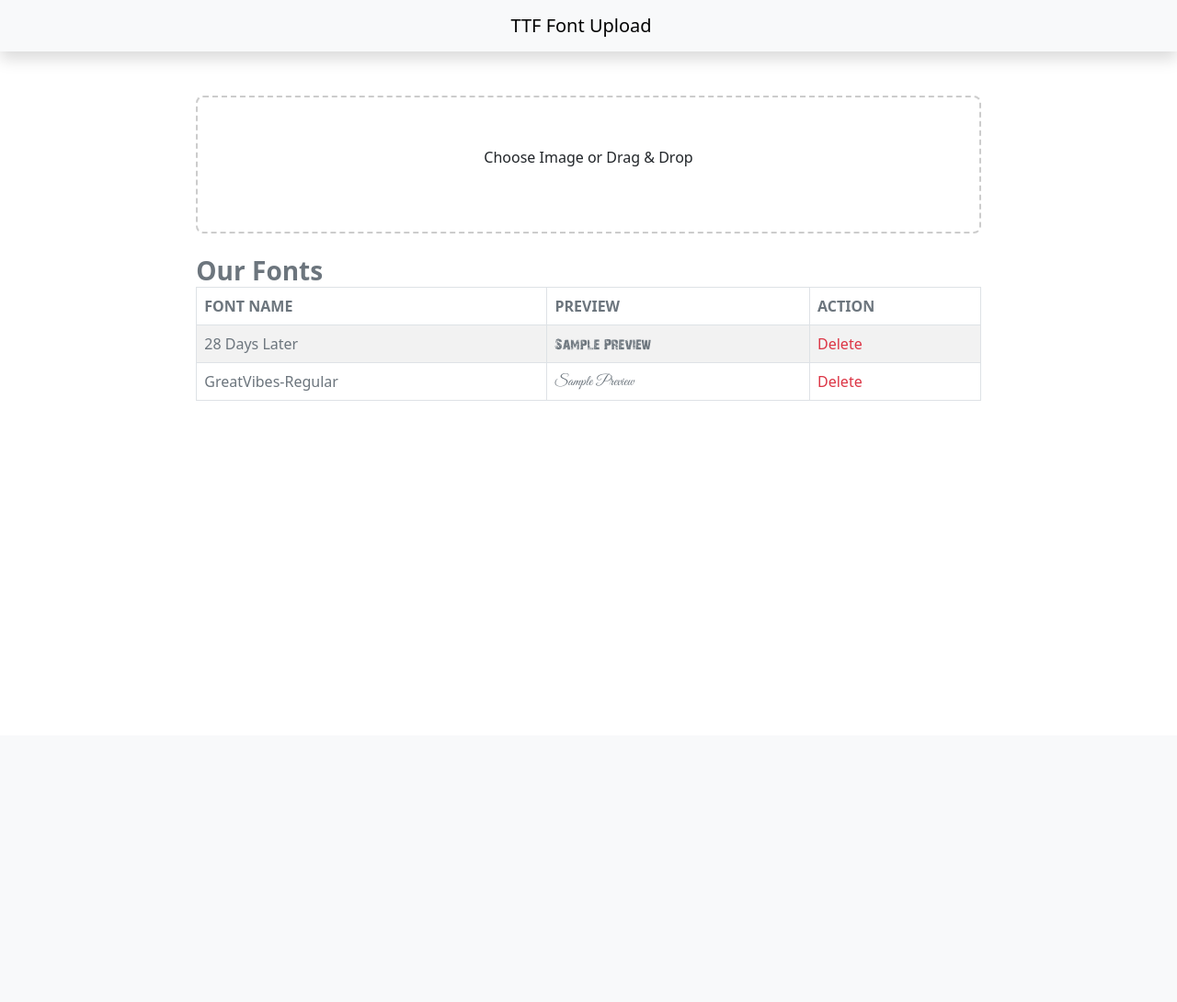
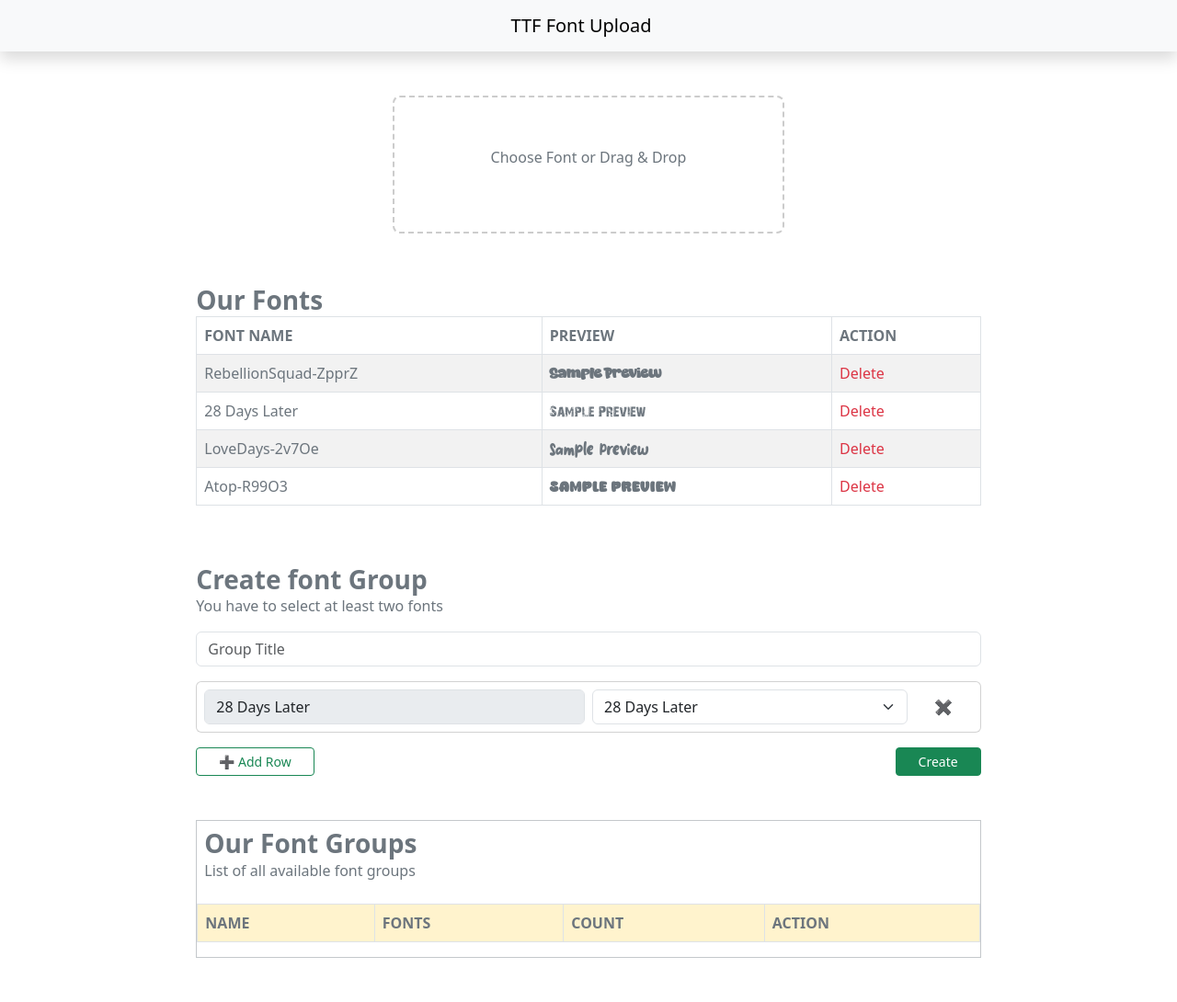
Before and after one commit to Md-Meadul-Islam/TTF-Font-Manage, a PHP site: page / in a window 1280 px wide. Shown: the whole page at 92% size. Before the commit the page ends 436 px from the top, so only its background shows below. Run offline with PHP 8.4, Linux system fonts and the light colour scheme; lists and menus that the app fills with data are empty.

Commit message:
allfonts

```diff
--- a/dist/index.js
+++ b/dist/index.js
@@ -1,3 +1,4 @@
+let fontNameArr = [];
 function handleFile(font) {
     const fontExtension = font.name.split('.').pop().toLowerCase();
     if (font && fontExtension == 'ttf') {
@@ -18,6 +19,7 @@ function uploadFont(font) {
     }).then(response => response.json())
         .then((data) => {
             if (data.success) {
+                fontNameArr.push(data.fontName);
                 const tableBody = document.querySelector('.all-fonts');
                 const styleTag = document.querySelector('style');
                 styleTag.innerHTML += `
@@ -47,11 +49,12 @@ function loadFont() {
                 const fonts = data.fonts;
                 const tableBody = document.querySelector('.all-fonts');
                 fonts.forEach((font, i) => {
+                    fontNameArr.push(font.split('.')[0]);
                     const styleTag = document.querySelector('style');
                     styleTag.innerHTML += `
                         @font-face {
                             font-family: '${font.split('.')[0]}';
-                            src: url('./files/${font}') format('truetype');
+                            src: url('./fonts/${font}') format('truetype');
                         }
                     `;
                     const row = document.createElement('tr');
@@ -65,7 +68,10 @@ function loadFont() {
             }
         })
 }
+function loadFontGroup() {
 
+}
+window.addEventListener('load', function () {
     const dragDropArea = document.getElementById('dragDropArea');
     const fileInput = document.getElementById('choosefont');
 
@@ -95,3 +101,7 @@ fileInput.addEventListener('change', (e) => {
         handleFile(file);
     });
     loadFont();
+
+    const allFontsForSelect = document.querySelectorAll('.allfonts');
+
+})
--- a/index.php
+++ b/index.php
@@ -4,14 +4,14 @@
     <head>
         <meta charset="UTF-8">
         <meta name="viewport" content="width=device-width, initial-scale=1.0">
-        <title>Full Stack Developer Assignment</title>
+        <title>TTF Font Upload | Full Stack Developer Assignment</title>
         <link rel="stylesheet" href="./dist/bootstrap.css">
         <link rel="stylesheet" href="./dist/style.css">
         <style>
         </style>
     </head>
 
-    <body>
+    <body class="text-secondary">
         <nav class="navbar navbar-expand-lg bg-body-tertiary fixed-top shadow"
             style="max-width:1440px; margin-left:auto; margin-right:auto;">
             <div class="d-flex w-100 justify-content-between mx-lg-3 mx-md-1 mx-0">
@@ -20,19 +20,19 @@
                 </div>
             </div>
         </nav>
-        <div class="file-upload pt-5">
+        <section class="file-upload pt-5">
             <div class="row g-0 d-flex align-items-center justify-content-center pt-5">
-                <div class="col-8 py-2">
+                <div class="col-4 py-2">
                     <div class="drag-drop-area" id="dragDropArea">
                         <div>
-                            <p class="label">Choose Image or Drag & Drop</p>
+                            <p class="label"><span class="text-underline-hover">Choose Font</span> or Drag & Drop</p>
                             <input type="file" name="font" id="choosefont" accept=".ttf" hidden>
                         </div>
                     </div>
                 </div>
             </div>
-        </div>
-        <div class="py-3">
+        </section>
+        <section class="pt-5">
             <div class="row g-0 d-flex align-items-center justify-content-center">
                 <div class="col-8 text-secondary">
                     <h3 class="mb-0 fw-bold">Our Fonts</h3>
@@ -48,7 +48,65 @@
                     </table>
                 </div>
             </div>
-        </div>
+        </section>
+        <section class="pt-5">
+            <div class="row g-0 d-flex align-items-center justify-content-center">
+                <div class="col-8">
+                    <h3 class="fw-bold mb-0">Create font Group</h3>
+                    <p>You have to select at least two fonts</p>
+                    <div>
+                        <div>
+                            <input type="text" name="groupname" id="groupname" class="form-control"
+                                placeholder="Group Title">
+                        </div>
+                        <div class="py-2">
+                            <div class="card p-1 my-2">
+                                <div class="row g-0 d-flex align-items-center">
+                                    <div class="col-6 p-1">
+                                        <input type="text" name="fontname" class="fontname form-control"
+                                            value="28 Days Later" disabled>
+                                    </div>
+                                    <div class="col-5 p-1">
+                                        <select name="allfonts" class="allfonts form-select">
+                                            <option value="">28 Days Later</option>
+                                        </select>
+                                    </div>
+                                    <div class="col-1 p-1 d-flex align-items-center justify-content-center">
+                                        <a class="text-danger cursor-pointer">✖</a>
+                                    </div>
+                                </div>
+                            </div>
+                        </div>
+                        <div class="d-flex align-items-center justify-content-between">
+                            <a class="btn btn-sm btn-outline-success px-4"> ➕ Add Row</a>
+                            <a class="btn btn-success btn-sm px-4">Create</a>
+                        </div>
+                    </div>
+                </div>
+            </div>
+        </section>
+        <section class="py-5">
+            <div class="row g-0 d-flex align-items-center justify-content-center">
+                <div class="col-8">
+                    <div class="border border-1 border-secondary-subtle">
+                        <div class="p-2">
+                            <h3 class="fw-bold mb-0">Our Font Groups</h3>
+                            <p>List of all available font groups</p>
+                        </div>
+                        <table class="table table-bordered table-striped">
+                            <thead>
+                                <th class="text-secondary bg-warning-subtle">NAME</th>
+                                <th class="text-secondary bg-warning-subtle">FONTS</th>
+                                <th class="text-secondary bg-warning-subtle">COUNT</th>
+                                <th class="text-secondary bg-warning-subtle">ACTION</th>
+                            </thead>
+                            <tbody>
+                            </tbody>
+                        </table>
+                    </div>
+                </div>
+            </div>
+        </section>
         <script src="./dist/jquery.min.js"></script>
         <script src="./dist/index.js"></script>
     </body>
--- a/loadfonts.php
+++ b/loadfonts.php
@@ -1,5 +1,5 @@
 <?php
-$directory = __DIR__ . "/files";
+$directory = __DIR__ . "/fonts";
 $fileArr = [];
 if (is_dir($directory)) {
     if ($dh = opendir($directory)) {
--- a/uploadfont.php
+++ b/uploadfont.php
@@ -1,6 +1,6 @@
 <?php
 if ($_SERVER['REQUEST_METHOD'] === 'POST' && isset($_FILES['font'])) {
-    $uploadDir = 'files/';
+    $uploadDir = 'fonts/';
     $allowedTypes = ['ttf'];
     $font = $_FILES['font'];
     $fontName = basename($font['name']);
```
Also changed, not shown: files/fontgroups.json (added, +22 -0 lines), files/GreatVibes-Regular.ttf (deleted), fonts/28 Days Later.ttf (renamed from files/28 Days Later.ttf), fonts/Atop-R99O3.ttf (added), fonts/LoveDays-2v7Oe.ttf (added), fonts/RebellionSquad-ZpprZ.ttf (added). Lines whose indentation alone changed are shown as unchanged.
